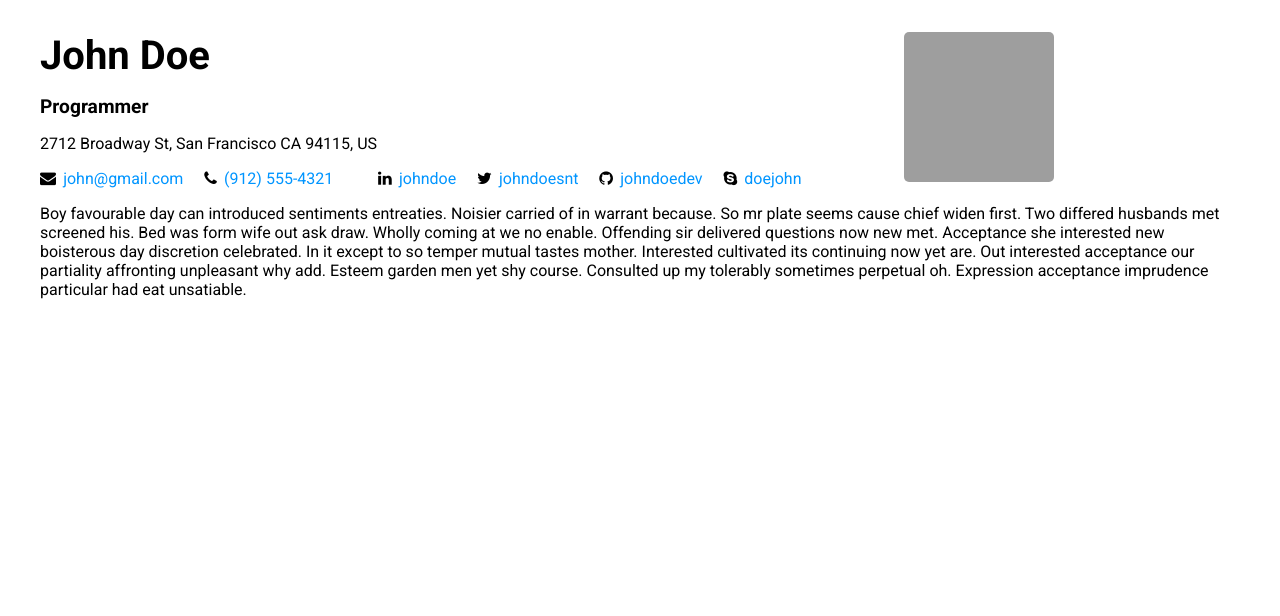
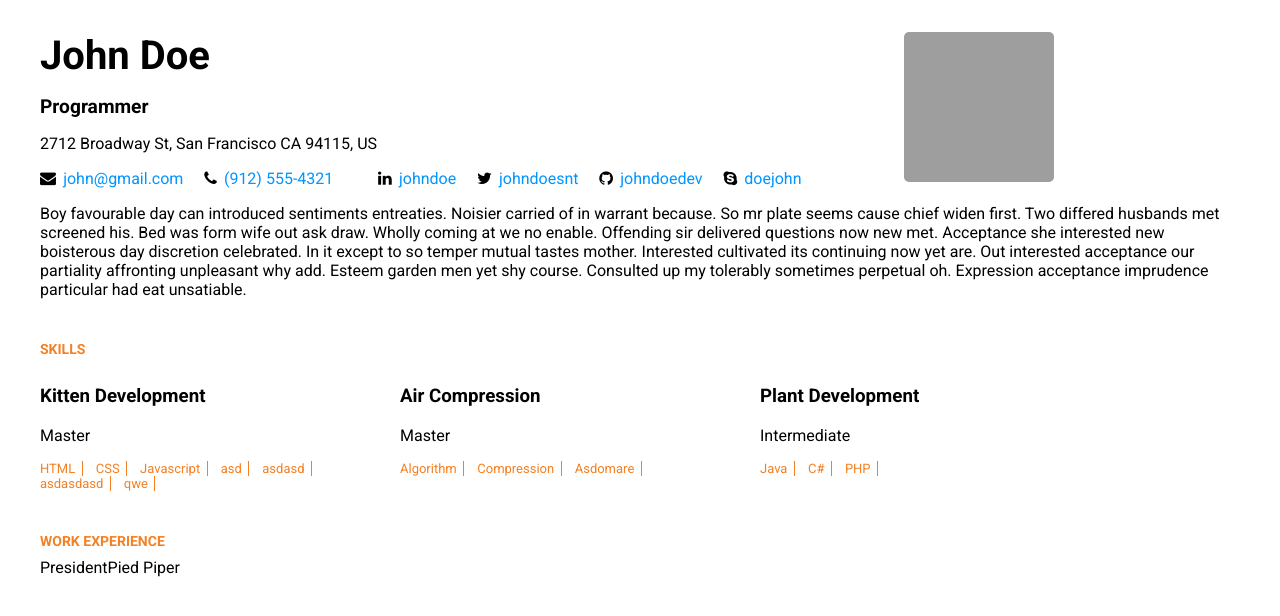
Before and after one commit to bernardodestefano/react-json-resume, a React app: page / in a window 1280 px wide. Shown: the top 616 px of the page. Built offline with nearby package versions, Linux system fonts and the light colour scheme; grey boxes are pictures that could not be loaded.

Commit message:
add skills,works sections

```diff
--- a/src/components/Socials.js
+++ b/src/components/Profiles.js
@@ -2,20 +2,19 @@ import React from 'react';
 import '../style.scss';
 
 
-const Socials = props => {
-  console.log(props.data);
-  const profiles = props.data.map( profile =>
-    <div key={profile.network} className="profile">
+const Profiles = props => {
+  const profiles = props.data.map( profile => {
+    return <div key={profile.network} className="profile">
       <span>
         <i className={`fa fa-${profile.network}`}></i>
         <a target="_blank" href={profile.url}> {profile.username} </a>
       </span>
     </div>
-  );
+  });
 
   return (
     <div>{profiles}</div>
   )
 }
 
-export default Socials;
+export default Profiles;
--- /dev/null
+++ b/src/components/Skill.js
@@ -0,0 +1,23 @@
+import React from 'react';
+import '../style.scss';
+
+const Skill = props => {
+  const title = props.data.name;
+  const level = props.data.level;
+  const keywords = props.data.keywords;
+
+  const keywordsList = keywords.map( keyword => {
+    return <span key={keyword} className="keyword">{keyword}</span>
+  });
+
+  return (
+    <div className="skill">
+      <h3 className="skill__title">{title}</h3>
+      <p className="skill__level">{level}</p>
+      <div className="skill__level__bar"></div>
+      <div className="keyword__list">{keywordsList}</div>
+    </div>
+  )
+};
+
+export default Skill;
--- a/src/containers/App.js
+++ b/src/containers/App.js
@@ -1,6 +1,7 @@
 import React from 'react';
 import Basics from './Basics';
 import Skills from './Skills';
+import Works from './Works';
 import data from '../data.json';
 import '../style.scss';
 
@@ -9,15 +10,16 @@ class App extends React.Component {
       super(props);
 
       this.state = data;
-
-
     }
 
     render () {
       return (
         <div className="app">
           <Basics basics={this.state.basics}/>
+          <h1 className="section__title">SKILLS</h1>
           <Skills skills={this.state.skills}/>
+          <h1 className="section__title">WORK EXPERIENCE</h1>
+          <Works works={this.state.work}/>
         </div>
       )
     }
--- a/src/containers/Basics.js
+++ b/src/containers/Basics.js
@@ -1,5 +1,5 @@
 import React from 'react';
-import Socials from '../components/Socials';
+import Profiles from '../components/Profiles';
 import '../style.scss';
 
 
@@ -25,7 +25,7 @@ class Basics extends React.Component {
           <h2>{this.state.label}</h2>
           <p>{this.state.location}</p>
           <div className="basics__profiles">
-            <Socials data={this.state.profiles} />
+            <Profiles data={this.state.profiles} />
           </div>
         </div>
         <div className="basics__pic-container">{picture}</div>
--- a/src/containers/Keywords.js
+++ /dev/null
@@ -1,16 +0,0 @@
-import React from 'react';
-
-class Keywords extends React.Component {
-  constructor(props) {
-    super(props);
-
-  }
-
-  render() {
-    return (
-        <div></div>
-    )
-  }
-}
-
-export default Keywords;
--- a/src/containers/Skills.js
+++ b/src/containers/Skills.js
@@ -1,5 +1,5 @@
 import React from 'react';
-import Keywords from './Keywords';
+import Skill from '../components/Skill';
 
 class Skills extends React.Component {
   constructor(props) {
@@ -8,9 +8,14 @@ class Skills extends React.Component {
   }
 
   render() {
+    const skills = this.props.skills.map( skill => {
+      return <Skill data={skill} key={skill.name}/>
+    });
+
+
     return (
-      <section className="Skills">
-
+      <section className="skills">
+        {skills}
       </section>
     )
   }
--- /dev/null
+++ b/src/containers/Works.js
@@ -0,0 +1,22 @@
+import React from 'react';
+
+class Works extends React.Component {
+  constructor(props) {
+    super(props);
+
+  }
+
+  render() {
+    const worksList = this.props.works.map( work => {
+      return <div>
+        <span>{work.position}</span><span>{work.company}</span>
+      </div>
+    });
+
+    return (
+        <div>{worksList}</div>
+    )
+  }
+}
+
+export default Works;
--- a/src/data.json
+++ b/src/data.json
@@ -41,7 +41,7 @@
     }]
   },
   "work": [{
-    "company": "Company",
+    "company": "Pied Piper",
     "position": "President",
     "website": "http://company.com",
     "startDate": "2013-01-01",
@@ -87,12 +87,32 @@
     "summary": "Description..."
   }],
   "skills": [{
-    "name": "Web Development",
+    "name": "Kitten Development",
     "level": "Master",
     "keywords": [
       "HTML",
       "CSS",
-      "Javascript"
+      "Javascript",
+      "asd",
+      "asdasd",
+      "asdasdasd",
+      "qwe"
+    ]
+  },{
+    "name": "Air Compression",
+    "level": "Master",
+    "keywords": [
+      "Algorithm",
+      "Compression",
+      "Asdomare"
+    ]
+  },{
+    "name": "Plant Development",
+    "level": "Intermediate",
+    "keywords": [
+      "Java",
+      "C#",
+      "PHP"
     ]
   }],
   "languages": [{
--- a/src/style.scss
+++ b/src/style.scss
@@ -10,6 +10,12 @@ body {
 }
 .app{
   margin: 2em;
+}
+
+.section__title {
+  font-size: 14px;
+  margin-top: 3em;
+  color: $so-orange;
 }
 
 .basics {
@@ -58,5 +64,30 @@ body {
 }
 
 .skills {
+  display: flex;
+}
 
+.skill {
+  width: 30%;
+
+  &__level {
+
+    &__bar {
+
+    }
+  }
 }
+
+.keyword__list {
+  display: flex;
+  flex-flow: row wrap;
+  width: 80%;
+}
+
+.keyword {
+  font-size: 13px;
+  margin-right: 1em;
+  padding-right: .5em;
+  border-right: 1px solid $so-orange;
+  color: $so-orange;
+}
```
